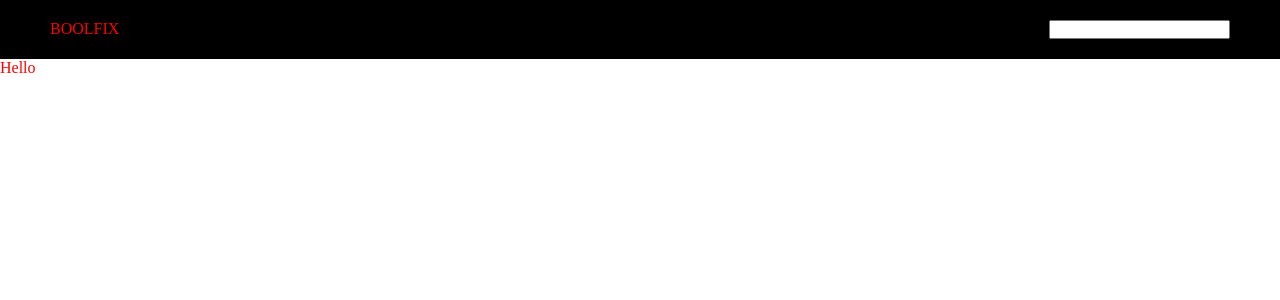
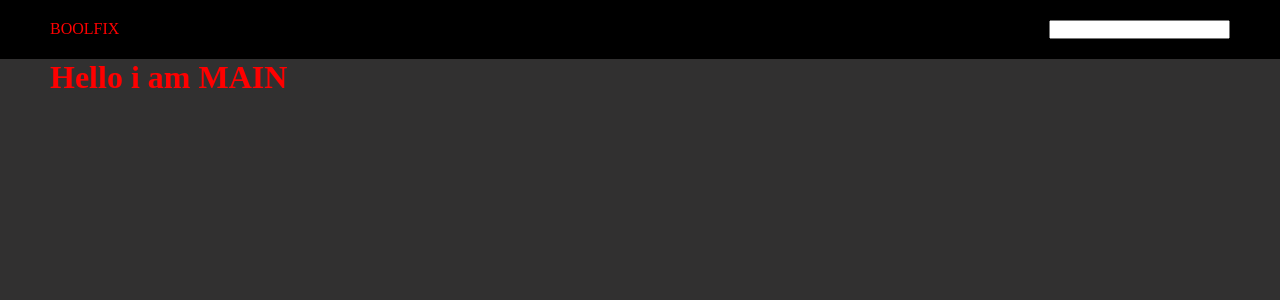
Before and after one commit to AnatoliyZakhryapin/vite-boolflix, a Vue app: page / in a window 1280 px wide. Shown: the top 300 px of the page. Built offline with nearby package versions, Linux system fonts and the light colour scheme.

Commit message:
ADD PageMain

```diff
--- a/src/components/PageHeader.vue
+++ b/src/components/PageHeader.vue
@@ -16,9 +16,9 @@
     @use '../components/style/partial/varibils' as *;
 
     .page-header {
-        background-color: $background-header;
-        color: $font-color-base;
-        padding: $padding-base;
+        background-color: $bg-header;
+        color: $f-color-base;
+        padding: $p-base;
 
         .row {
             justify-content: space-between;
--- a/src/components/PageMain.vue
+++ b/src/components/PageMain.vue
@@ -2,11 +2,26 @@
 </script>
 
 <template>
-  <div class="hello">Hello</div>
+    <div class="page-main">
+      <div class="container">
+        <div class="row">
+          <div class="col">
+            <h1 class="hello">Hello i am MAIN</h1>
+          </div>
+        </div>
+      </div>
+    </div>
 </template>
 
-<style scoped>
+<style lang="scss" scoped>
+  @use '../components/style/partial/varibils' as *;
+  .page-main {
+    background-color: $bg-main;
+    flex-grow: 1;
+
     .hello {
         color: red;
     }
+  }
+
 </style>
--- a/src/components/style/general.scss
+++ b/src/components/style/general.scss
@@ -31,3 +31,9 @@ a {
     padding-left: 10px;
     padding-right: 10px;
 }
+
+#app {
+    height: 100vh;
+    display: flex;
+    flex-direction: column;
+}
--- a/src/components/style/partial/_varibils.scss
+++ b/src/components/style/partial/_varibils.scss
@@ -1,6 +1,6 @@
 $logo-color: red;
-$background-header: black;
-$background-main: rgb(49, 48, 48);
-$font-size: 16px;
-$font-color-base: white;
-$padding-base: 20px;
+$bg-header: black;
+$bg-main: rgb(49, 48, 48);
+$f-size: 16px;
+$f-color-base: white;
+$p-base: 20px;
```
